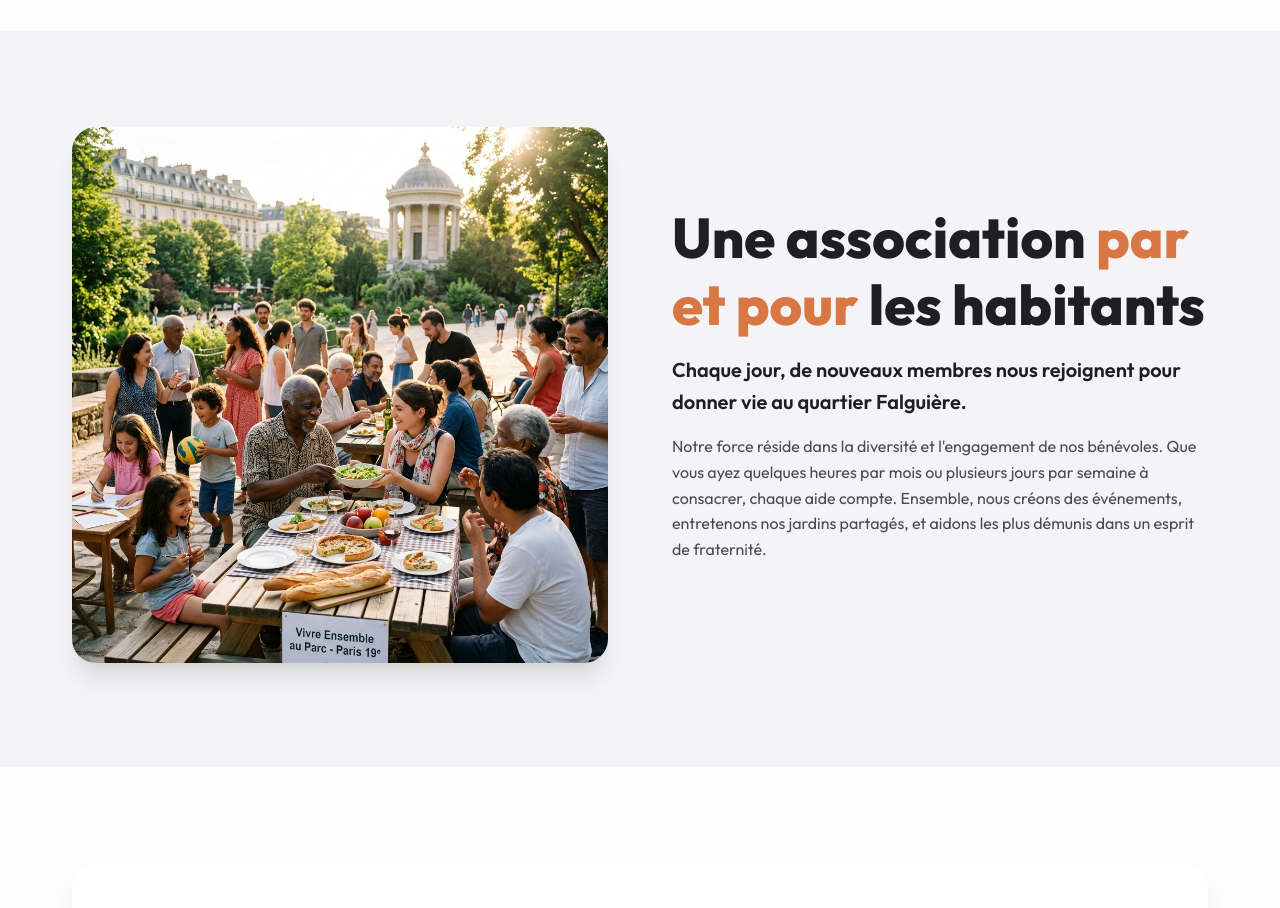
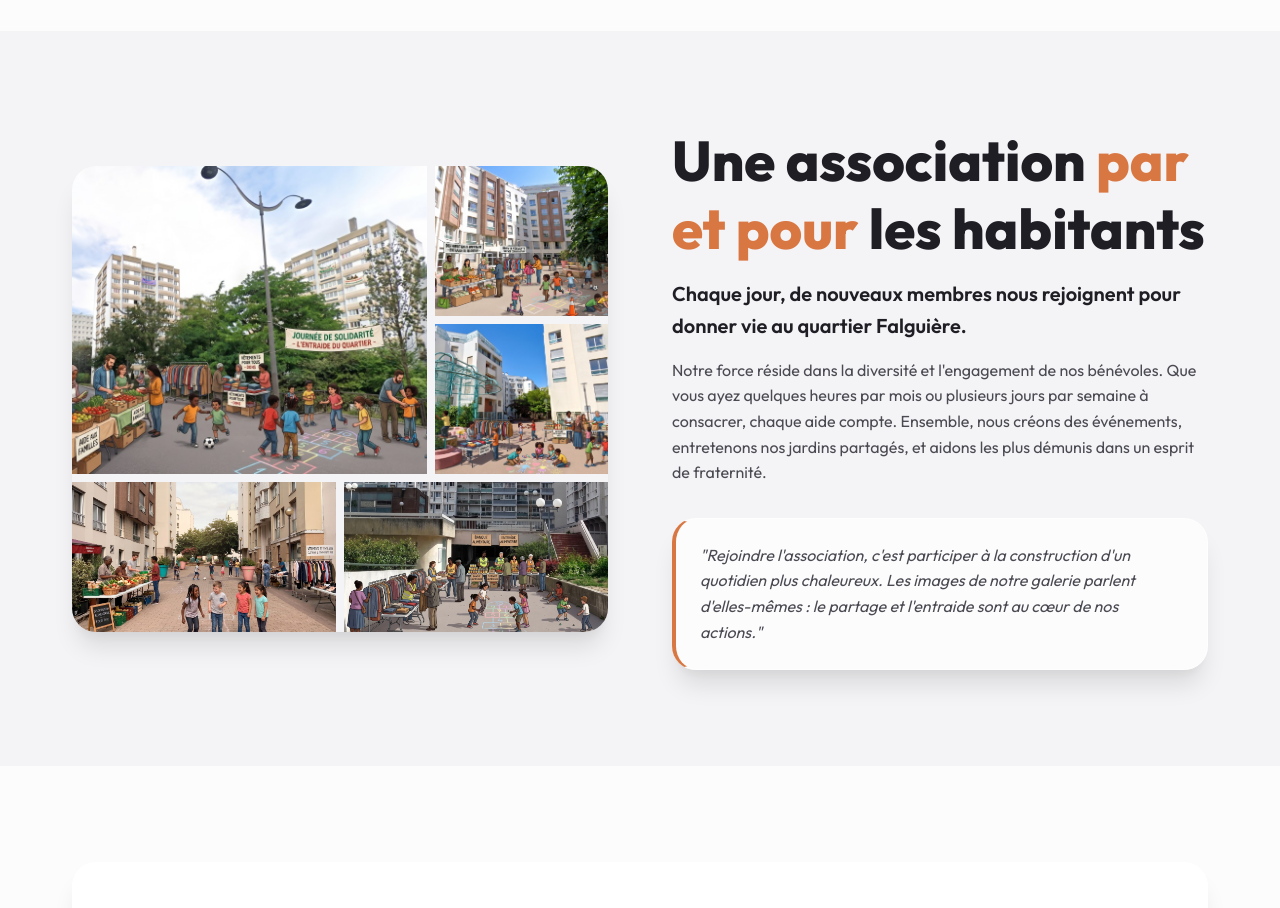
Before and after one commit to helloneovia/falguiere, a plain HTML site: page index.html in a window 1280 px wide. Shown: the part 2940-3848 px from the top of the page. Drawn offline with nearby package versions, Linux system fonts and the light colour scheme; a web font is replaced by a local one.

Commit message:
UI: Add 5-image gallery grid and inspirational quote in asso section

```diff
--- a/index.html
+++ b/index.html
@@ -149,14 +149,24 @@
     <!-- Vie Asso Section -->
     <section id="vie-asso" class="section bg-light">
         <div class="container">
-            <div class="mission-grid">
+            <div class="mission-grid" style="align-items: center;">
                 <div class="mission-image fade-in-up">
-                    <img src="assets/community-gathering.png" alt="Vie de l'association" style="width: 100%; border-radius: var(--radius-lg); box-shadow: var(--shadow-lg); object-fit: cover;">
+                    <div class="gallery-grid">
+                        <img src="assets/galerie-1.jpg" alt="Moment de vie au quartier Falguière" class="gallery-item-1">
+                        <img src="assets/galerie-2.jpg" alt="Entraide et partage" class="gallery-item-2">
+                        <img src="assets/galerie-3.jpg" alt="Activités pour tous" class="gallery-item-3">
+                        <img src="assets/galerie-4.jpg" alt="Solidarité en action" class="gallery-item-4">
+                        <img src="assets/galerie-5.jpg" alt="Sourires du quartier" class="gallery-item-5">
+                    </div>
                 </div>
                 <div class="mission-text fade-in-up delay-1">
                     <h2 class="section-title" data-cms="asso-title">Une association <span class="text-accent">par et pour</span> les habitants</h2>
                     <p class="lead" data-cms="asso-lead">Chaque jour, de nouveaux membres nous rejoignent pour donner vie au quartier Falguière.</p>
                     <p data-cms="asso-desc">Notre force réside dans la diversité et l'engagement de nos bénévoles. Que vous ayez quelques heures par mois ou plusieurs jours par semaine à consacrer, chaque aide compte. Ensemble, nous créons des événements, entretenons nos jardins partagés, et aidons les plus démunis dans un esprit de fraternité.</p>
+
+                    <div class="quote-card glass-card" style="margin-top: 2rem; border-left: 4px solid var(--primary); padding: 1.5rem;" data-cms="asso-quote">
+                        <p style="font-style: italic; margin-bottom: 0;">"Rejoindre l'association, c'est participer à la construction d'un quotidien plus chaleureux. Les images de notre galerie parlent d'elles-mêmes : le partage et l'entraide sont au cœur de nos actions."</p>
+                    </div>
                 </div>
             </div>
         </div>
--- a/styles.css
+++ b/styles.css
@@ -673,3 +673,15 @@ ul {
 /* Adhesion Highlight */
 .adhesion-highlight { border: 2px solid var(--primary); box-shadow: 0 0 20px rgba(217, 119, 67, 0.3); transition: var(--transition); }
 .adhesion-highlight:hover { box-shadow: 0 0 30px rgba(217, 119, 67, 0.5); transform: translateY(-5px); }
+
+
+/* Gallery Grid */
+.gallery-grid { display: grid; grid-template-columns: repeat(6, 1fr); grid-auto-rows: 150px; gap: 0.5rem; border-radius: var(--radius-lg); overflow: hidden; box-shadow: var(--shadow-lg); }
+.gallery-grid img { width: 100%; height: 100%; object-fit: cover; transition: transform 0.3s ease; }
+.gallery-grid img:hover { transform: scale(1.05); }
+.gallery-item-1 { grid-column: span 4; grid-row: span 2; }
+.gallery-item-2 { grid-column: span 2; grid-row: span 1; }
+.gallery-item-3 { grid-column: span 2; grid-row: span 1; }
+.gallery-item-4 { grid-column: span 3; grid-row: span 1; }
+.gallery-item-5 { grid-column: span 3; grid-row: span 1; }
+@media (max-width: 768px) { .gallery-item-1, .gallery-item-2, .gallery-item-3, .gallery-item-4, .gallery-item-5 { grid-column: span 6; grid-row: span 1; } .gallery-item-1 { grid-row: span 2; } }
```
Also changed, not shown: admin.html (+7 -1 lines), assets/galerie-1.jpg (added), assets/galerie-2.jpg (added), assets/galerie-3.jpg (added), assets/galerie-4.jpg (added), assets/galerie-5.jpg (added).
